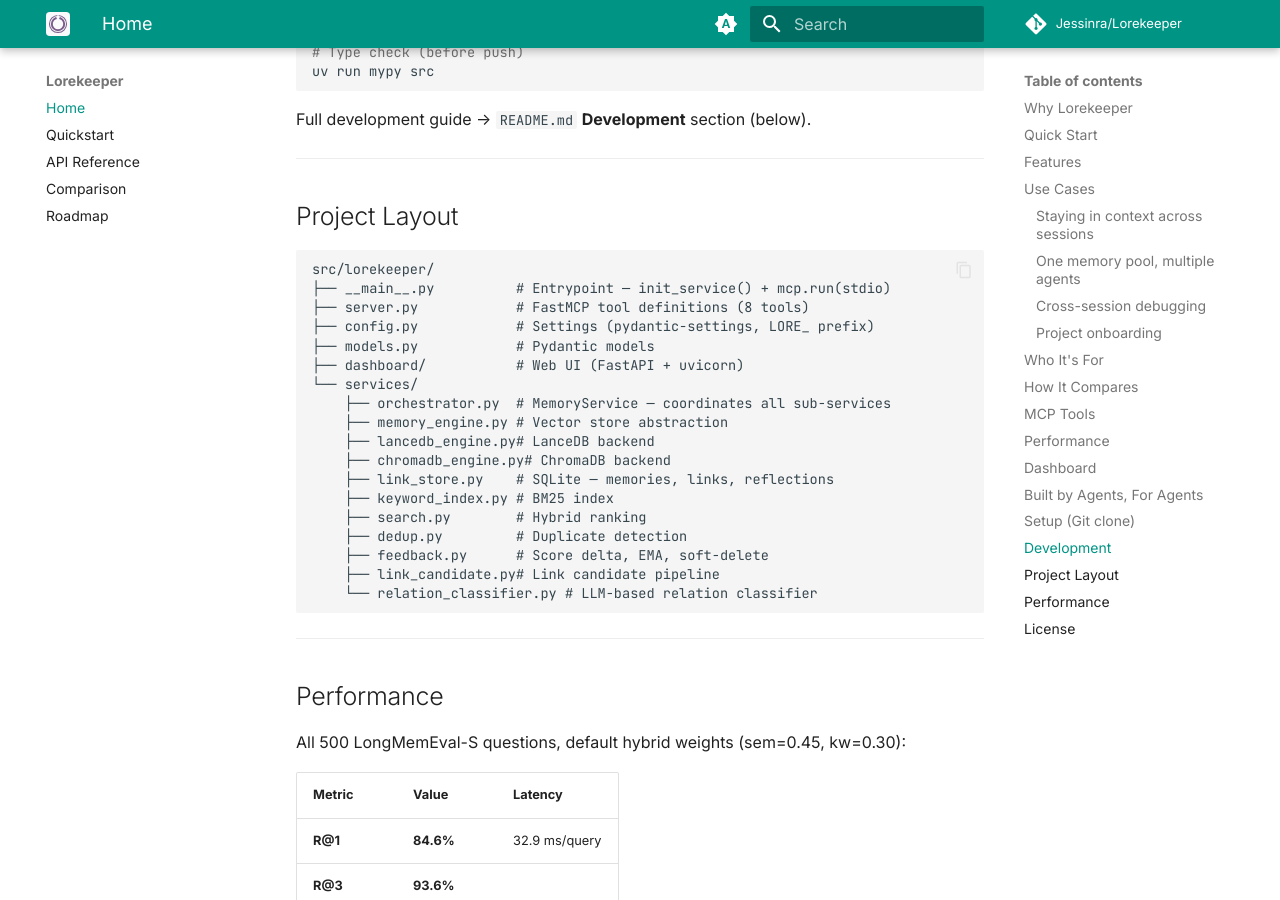
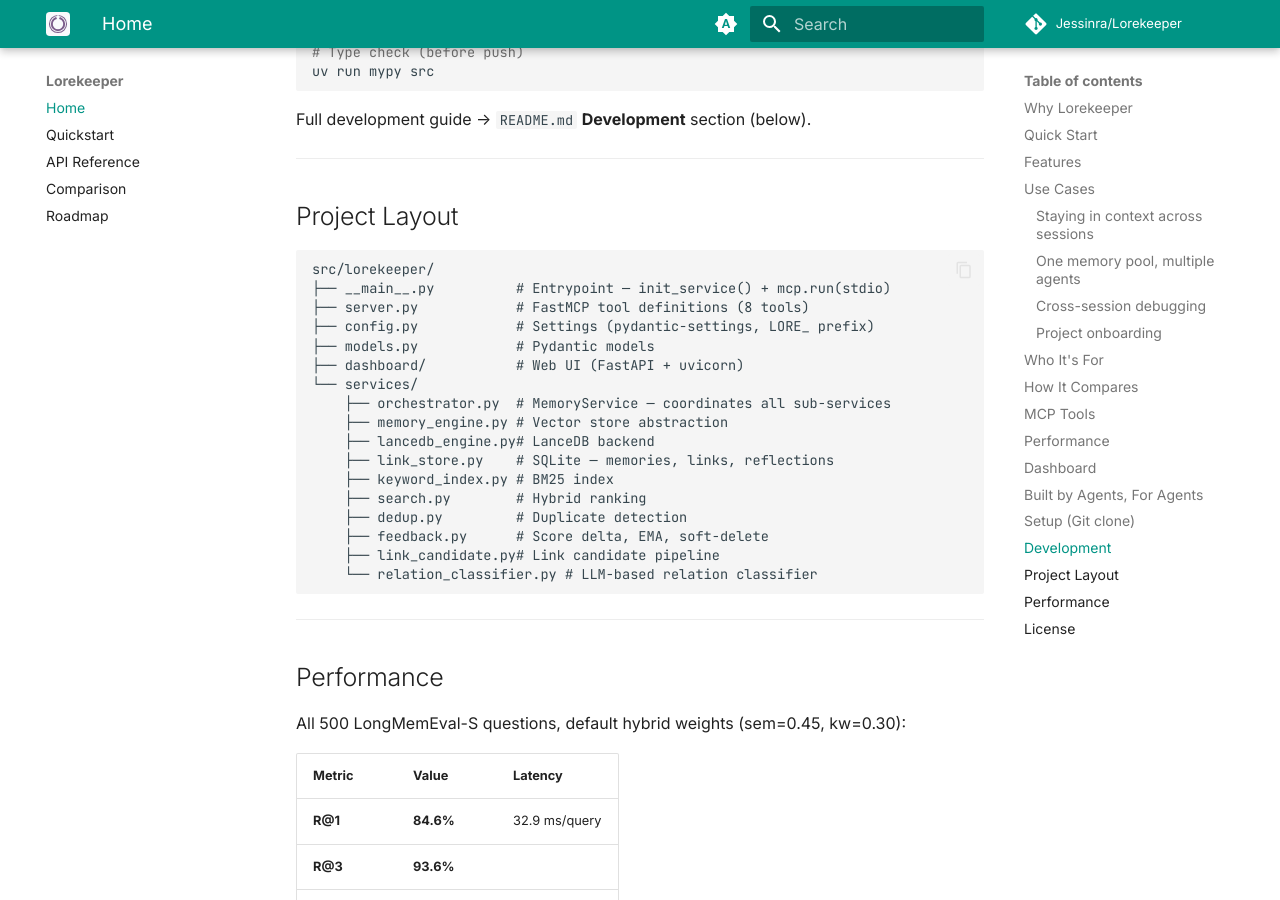
Before and after one commit to Jessinra/Lorekeeper, an MkDocs documentation site: the page built from docs/index.md, in a window 1280 px wide and 900 px high, scrolled down 8462 px. Built offline with MkDocs 1.6.1 and Material for MkDocs 9.7.7, drawn with Linux system fonts in a browser that asks for light colours; comment, search, counter and statistics services are not loaded; some of the changed text lies outside the part shown.

Commit message:
[LKPR-97] docs: remove stale ChromaDB/mem0 references
- docs/ARCHITECTURE.md: remove chromadb_engine.py from MODULE LAYER diagram
- docs/api-reference.md: 'LanceDB or ChromaDB' → 'LanceDB'; delete LORE_VECTOR_STORE env row
- docs/linter-decisions.md: update mypy ignore_missing_imports example (mem0/chromadb → lancedb)
- README.md: 'SQLite + LanceDB (or ChromaDB)' → 'SQLite + LanceDB'; remove chromadb_engine.py from file tree
- CLAUDE.md: replace all Chroma/mem0 references with LanceDB-only truth

```diff
--- a/README.md
+++ b/README.md
@@ -78,7 +78,7 @@
 | **Duplicate detection** | New inserts are checked against existing memories. Near-identical content is blocked (override with `force=true`).            |
 | **Dashboard**           | Full web UI — browse, search, edit, delete. Seven tabs including backup/restore with dedup preview.                           |
 | **Universal MCP**       | Works with Claude Code, Cursor, Hermes, Copilot, OpenCode — any MCP-compatible agent.                                         |
-| **Local-first**         | Your data stays on your machine. SQLite + LanceDB (or ChromaDB). No cloud dependency, no API keys.                            |
+| **Local-first**         | Your data stays on your machine. SQLite + LanceDB. No cloud dependency, no API keys.                                          |
 | **Namespaces**          | Multiple agents share one store with isolated namespaces. Writes go to your namespace; reads include the shared pool.         |
 | **Reflection**          | Agents auto-extract learnings from sessions. Discoveries and lessons become searchable memories.                              |
 
@@ -300,7 +300,6 @@
     ├── orchestrator.py  # MemoryService — coordinates all sub-services
     ├── memory_engine.py # Vector store abstraction
     ├── lancedb_engine.py# LanceDB backend
-    ├── chromadb_engine.py# ChromaDB backend
     ├── link_store.py    # SQLite — memories, links, reflections
     ├── keyword_index.py # BM25 index
     ├── search.py        # Hybrid ranking
```
Also changed, not shown: CLAUDE.md (+5 -5 lines), docs/ARCHITECTURE.md (+0 -1 lines), docs/api-reference.md (+1 -2 lines), docs/linter-decisions.md (+1 -1 lines).
